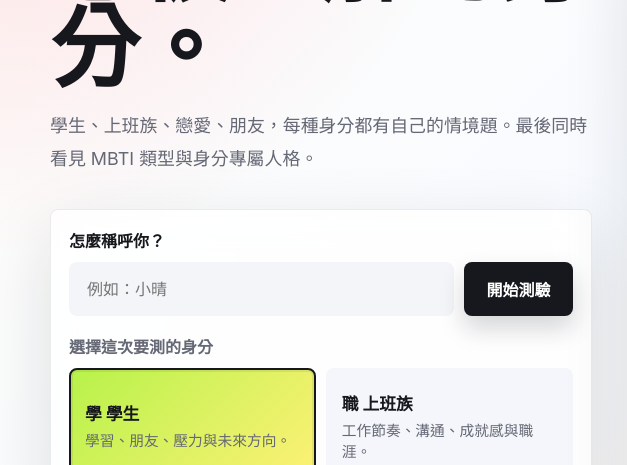
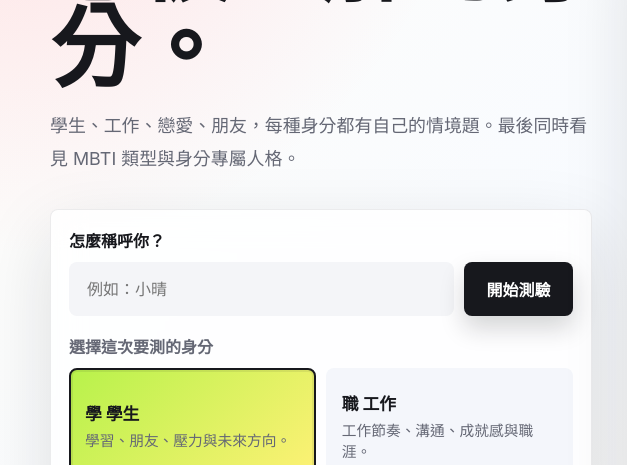
Before and after one commit to seniorhsu/mbti-quiz, a plain HTML site: page index.html in a window 1280 px wide. Shown: the part 225-690 px from the top of the page, 0-627 px from the left. Drawn offline with Linux system fonts and the light colour scheme.

Commit message:
Refine identity wording

```diff
--- a/app.js
+++ b/app.js
@@ -140,7 +140,7 @@ const identityDrafts = {
     ],
   },
   worker: {
-    label: "上班族",
+    label: "工作",
     badge: "職",
     description: "工作節奏、溝通、成就感與職涯。",
     resultPrefix: "職場人格",
--- a/index.html
+++ b/index.html
@@ -17,7 +17,7 @@
           <p class="eyebrow">4 種身分 · 各 56 題 · 7 個短關卡</p>
           <h1 id="heroTitle">先選你現在最想被理解的身分。</h1>
           <p class="hero-text">
-            學生、上班族、戀愛、朋友，每種身分都有自己的情境題。最後同時看見
+            學生、工作、戀愛、朋友，每種身分都有自己的情境題。最後同時看見
             MBTI 類型與身分專屬人格。
           </p>
 
```
